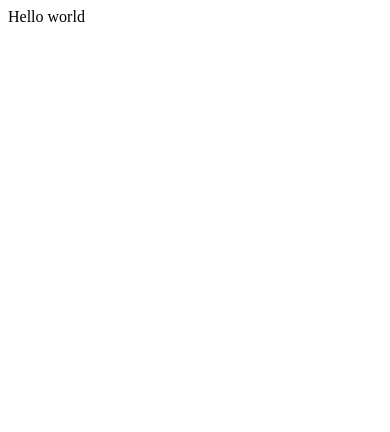
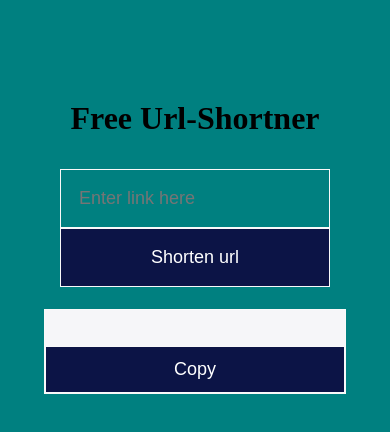
Before and after one commit to manish-jandu/url-shortner-be, a plain HTML site: page frontend/index.html in a window 390 px wide. Drawn offline with Linux system fonts and the light colour scheme.

Commit message:
basic html and css setup for url and copy btn

```diff
--- a/frontend/index.html
+++ b/frontend/index.html
@@ -3,9 +3,29 @@
 <head>
     <meta charset="UTF-8">
     <meta name="viewport" content="width=device-width, initial-scale=1.0">
+    <link rel="stylesheet" href="./style.css">
     <title>Document</title>
 </head>
 <body>
-    Hello world
+    <div class="main-container">
+        <div class="main-box">
+            <h1> Free Url-Shortner</h1>
+            <form class="main-box-form">
+                <input type="text" name="url-short-edit" placeholder="Enter link here">
+                <input type="button" value="Shorten url">
+            </form>
+        </div>
+        <div class="copy-container-wrapper">
+            <div class="copy-container">
+                <div class="orignal-url-container">
+                    <p></p>
+                </div>
+                <div class="short-url-container">
+                    <a href=""></a>
+                    <input type="button" id="copy-btn" value="Copy">
+                </div>
+            </div>
+        </div>
+    </div>
 </body>
 </html>
--- a/frontend/style.css
+++ b/frontend/style.css
@@ -0,0 +1,151 @@
+*{
+    margin: 0;
+    padding: 0;
+    background-color: teal;
+}
+
+.main-box{
+    width: 100%;
+    display: flex;
+    flex-direction: column;
+    align-items: center;
+}
+
+.main-box h1{
+    margin-top: 100px
+}
+
+
+.main-box-form{
+    display: flex;
+    flex-direction: row;
+    margin-top: 32px;
+}
+
+
+.main-box-form input[type="text"]{
+    padding: 18px;
+    text-decoration: none;
+    color: white;
+    border: 1px #f9f9f9 solid;
+    font-size: large;
+}
+
+.main-box-form input[type="text"]:focus{
+    outline: none;
+}
+
+.main-box-form input[type="button"]{
+    padding: 18px;
+    text-decoration: none;
+    color: white;
+    margin: 0;
+    background-color: #0C1446;
+    border: 1px #f9f9f9 solid;
+    font-size: large;
+}
+
+.main-box-form input[type="button"]:hover{
+    background-color: #87ACA3;
+}
+
+.copy-container-wrapper{
+    width: 100%;
+    display: flex;
+    align-items: center;
+    flex-direction: column;
+}
+
+.copy-container{
+    width: min-content;
+    min-width: 600px;
+    display: flex;
+    align-items: center;
+    margin: 22px;
+    background-color: #f6f6f9;
+    border: 1px #f9f9f9 solid;
+    padding-left: 18px;
+    color: black;
+    font-size: larger;
+}
+
+.orignal-url-container p{
+    background-color: #f6f6f9;
+    padding-right: 70px;
+}
+
+.short-url-container {
+    display: flex;
+    direction: row;
+    background-color: #f6f6f9;
+}
+
+.short-url-container{
+    width: 100%;
+    display: flex;
+    flex-direction: row;
+    justify-content: end;
+    align-items: center;
+}
+
+.short-url-container a{
+    background-color: #f6f6f9;
+    margin-right: 10px;
+    text-decoration: underline;
+    color: black;
+    font-weight: 100;
+    font-style: normal;
+}
+
+#copy-btn{
+    text-decoration: none;
+    color: white;
+    background-color: #0C1446;
+    border: 1px #f9f9f9 solid;
+    padding: 12px;
+    font-size: large;
+}
+
+#copy-btn:hover{
+    background-color: #87ACA3;
+}
+
+@media(max-width : 500px){
+    .main-box-form{
+        display: flex;
+        flex-direction: column;
+        margin-top: 32px;
+    }
+    .copy-container{
+        width: min-content;
+        min-width: 300px;
+        display: flex;
+        padding: 0;
+        flex-direction: column;
+    }
+    .orignal-url-container p{
+        background-color: #f6f6f9;
+        padding-top: 12px;
+        padding-right: 0px;
+        padding-left: 0px;
+        padding-bottom: 12px;
+    }
+
+    .short-url-container{
+        width: 100%;
+        display: flex;
+        flex-direction: column;
+        justify-content: center;
+        align-items: center;
+    }
+    #copy-btn{
+        width: 100%;
+        text-decoration: none;
+        color: white;
+        background-color: #0C1446;
+        border: 1px #f9f9f9 solid;
+        padding: 12px;
+        margin-top: 12px;
+        font-size: large;
+    }
+}
```
